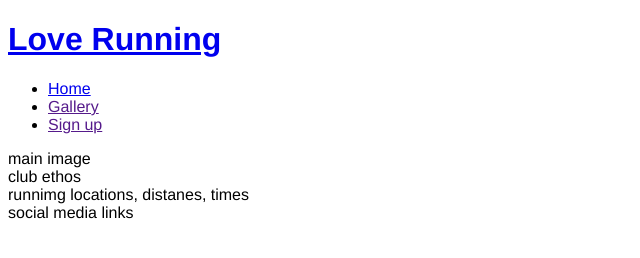
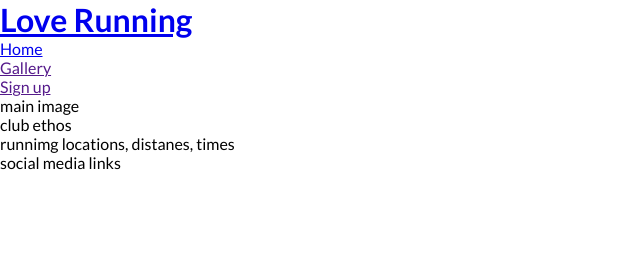
Before and after one commit to RikkieBobby/love-running, a plain HTML site: page index.html in a window 1280 px wide. Shown: the whole page, without its empty margins (0-640 px from the left). Drawn offline with Linux system fonts and the light colour scheme.

Commit message:
add google fonts

```diff
--- a/assets/css/style.css
+++ b/assets/css/style.css
@@ -1,3 +1,12 @@
+@import url('https://fonts.googleapis.com/css2?family=Lato:ital,wght@0,100;0,300;0,400;0,700;0,900;1,100;1,300;1,400;1,700;1,900&family=Oswald&display=swap');
+
+* {
+    margin: 0;
+    padding: 0;
+    border: none;
+}
+
 body {
-    font-family: 'Franklin Gothic Medium', 'Arial Narrow', Arial, sans-serif;
+    font-family: Lato, sans-serif;
+    font-weight: 400;
 }
--- a/index.html
+++ b/index.html
@@ -6,6 +6,12 @@
     <meta name="viewport" content="width=device-width, initial-scale=1.0">
     <meta name="description" content="Love Running club for runners in Dublin Ireland">
     <meta name="keywords" content="love runnign, running club, ireland, dublin">
+
+    <link rel="preconnect" href="https://fonts.googleapis.com">
+    <link rel="preconnect" href="https://fonts.gstatic.com" crossorigin>
+    <link
+        href="https://fonts.googleapis.com/css2?family=Lato:ital,wght@0,100;0,300;0,400;0,700;0,900;1,100;1,300;1,400;1,700;1,900&family=Oswald&display=swap"
+        rel="stylesheet">
 
     <link rel="stylesheet" href="assets/css/style.css">
     <title>Love Running</title>
```
